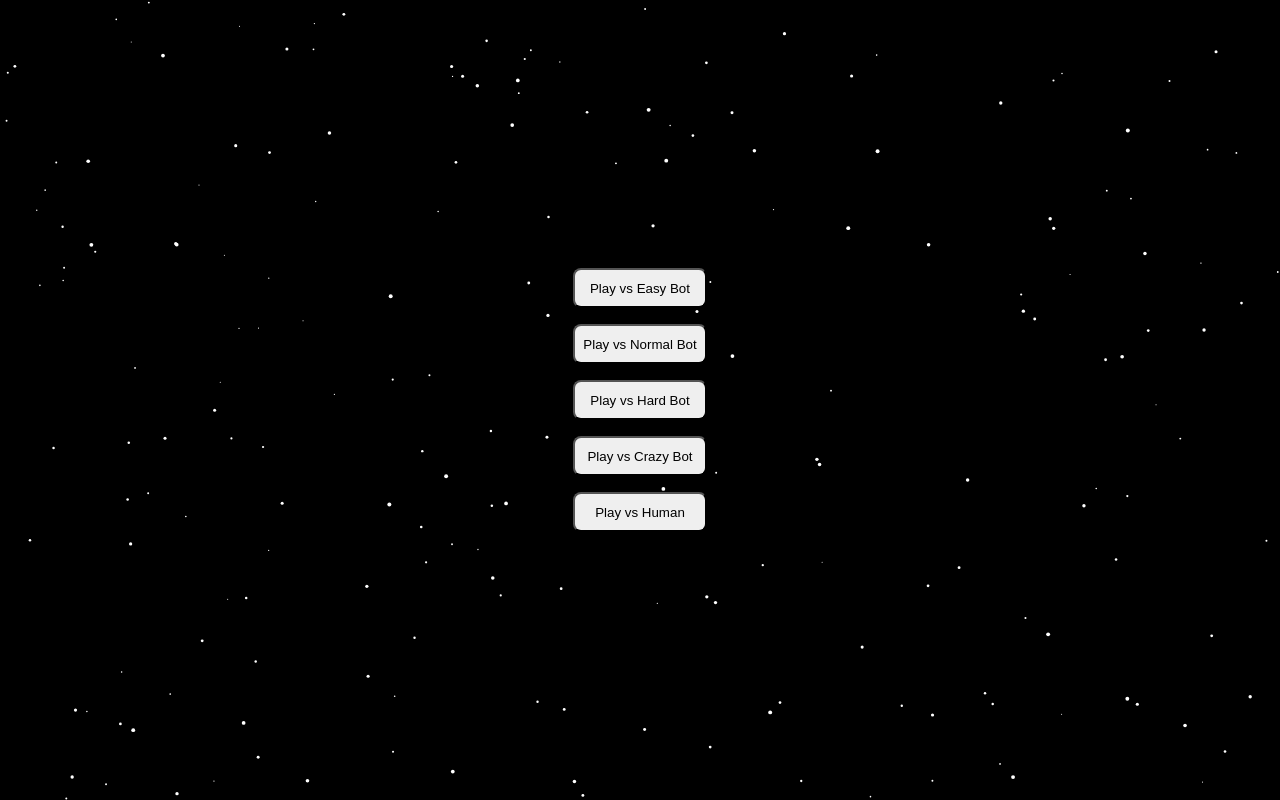
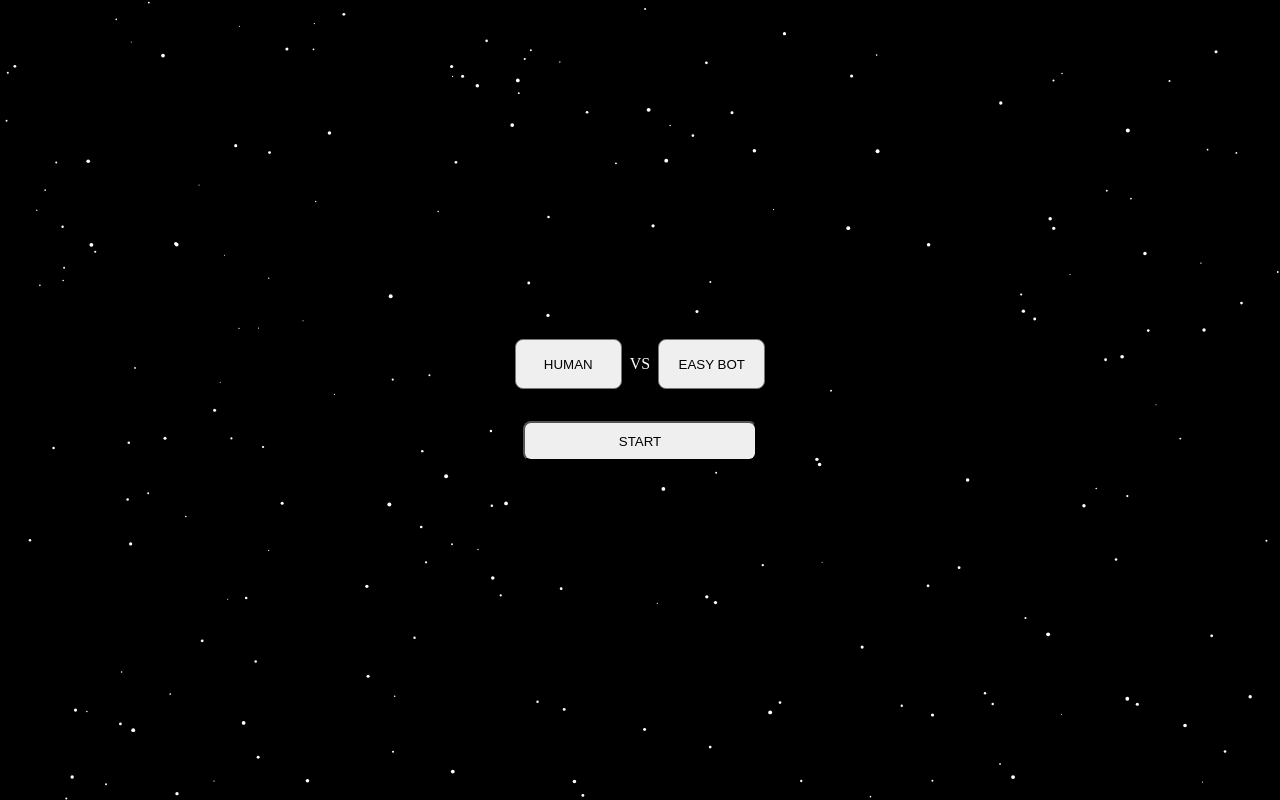
Before and after one commit to mirasnag/polytopia_chess, a React (Vite) app: page /game/creation in a window 1280 px wide. Built offline with nearby package versions, Linux system fonts and the light colour scheme.

Commit message:
- Some UI/UX changes in GameView and GameCreationView - Extended game creation options

```diff
--- a/src/components/game/GameOutcomeModal.tsx
+++ b/src/components/game/GameOutcomeModal.tsx
@@ -15,15 +15,15 @@ const GameOutcomeModal = () => {
   const winner =
     outcome.status === "finished" ? players[outcome.winnerId].name : "";
 
-  const handleExitClick = () => {
-    navigate("/");
-  };
-
-  const handleNewGameClick = () => {
+  const handleRestartClick = () => {
     dispatch({
       type: "create",
       payload: { config: config },
     });
+  };
+
+  const handleNewGameClick = () => {
+    navigate("/game/creation");
   };
 
   return (
@@ -38,7 +38,7 @@ const GameOutcomeModal = () => {
           </div>
         )}
         <div className={classes.actions}>
-          <button onClick={handleExitClick}>Exit</button>
+          <button onClick={handleRestartClick}>Restart</button>
           <button onClick={handleNewGameClick}>New Game</button>
         </div>
       </div>
--- a/src/styles/_button.scss
+++ b/src/styles/_button.scss
@@ -1,4 +1,5 @@
-button {
+button,
+.button {
   cursor: pointer;
 
   min-width: 5rem;
--- a/src/views/game/GameCreationView.module.scss
+++ b/src/views/game/GameCreationView.module.scss
@@ -6,13 +6,36 @@
   justify-content: center;
   align-items: center;
 
-  .buttons {
+  .contentWrapper {
     display: flex;
     flex-direction: column;
-    gap: 1rem;
+    justify-content: center;
+    align-items: center;
+
+    gap: 2rem;
+  }
+
+  .playerSelectors {
+    display: flex;
+    flex-direction: row;
+    gap: 0.5rem;
+
+    .playerSelector {
+      appearance: none;
+      text-align: center;
+    }
+
+    .vsText {
+      color: white;
+    }
+  }
+
+  .startButtonWrapper {
+    width: 100%;
+    padding: 0 0.5rem;
 
     button {
-      text-transform: none;
+      width: 100%;
     }
   }
 }
--- a/src/views/game/GameCreationView.tsx
+++ b/src/views/game/GameCreationView.tsx
@@ -1,20 +1,33 @@
 import { useGame } from "@/context/game/GameContext";
 import styles from "./GameCreationView.module.scss";
-import type { PlayerType } from "@/types/game";
+import { type PlayerType } from "@/types/game";
 import { useNavigate } from "react-router-dom";
+import { useState } from "react";
+
+export const playerTypes: Record<PlayerType, string> = {
+  "easy-bot": "Easy bot",
+  "normal-bot": "Normal bot",
+  "hard-bot": "Hard bot",
+  "crazy-bot": "Crazy bot",
+  human: "Human",
+};
 
 interface Props {}
 
 const GameCreationView: React.FC<Props> = () => {
   const { dispatch } = useGame();
+  const [selectedPlayerTypes, setSelectedPlayerTypes] = useState<PlayerType[]>([
+    "human",
+    "easy-bot",
+  ]);
   const navigate = useNavigate();
 
-  const handleButtonClick = (opponentType: PlayerType) => {
+  const handleStartButtonClick = () => {
     dispatch({
       type: "create",
       payload: {
         config: {
-          playerTypes: ["human", opponentType],
+          playerTypes: selectedPlayerTypes,
         },
       },
     });
@@ -22,24 +35,53 @@ const GameCreationView: React.FC<Props> = () => {
     navigate("/game");
   };
 
+  const handleSelectChange = (playerId: number, newValue: PlayerType) => {
+    const newPlayerTypes = selectedPlayerTypes.slice();
+    newPlayerTypes[playerId] = newValue;
+    setSelectedPlayerTypes(newPlayerTypes);
+  };
+
   return (
     <div className={styles.layout}>
-      <div className={styles.buttons}>
-        <button onClick={() => handleButtonClick("easy-bot")}>
-          Play vs Easy Bot
-        </button>
-        <button onClick={() => handleButtonClick("normal-bot")}>
-          Play vs Normal Bot
-        </button>
-        <button onClick={() => handleButtonClick("hard-bot")}>
-          Play vs Hard Bot
-        </button>
-        <button onClick={() => handleButtonClick("crazy-bot")}>
-          Play vs Crazy Bot
-        </button>
-        <button onClick={() => handleButtonClick("human")}>
-          Play vs Human
-        </button>
+      <div className={styles.contentWrapper}>
+        <div className={styles.playerSelectors}>
+          <select
+            name="playerSelector"
+            className={`${styles.playerSelector} button`}
+            defaultValue={selectedPlayerTypes[0]}
+            onChange={(e) =>
+              handleSelectChange(0, e.target.value as PlayerType)
+            }
+          >
+            {Object.entries(playerTypes).map(([type, title], index) => {
+              return (
+                <option key={index} value={type}>
+                  {title}
+                </option>
+              );
+            })}
+          </select>
+          <p className={styles.vsText}>VS</p>
+          <select
+            name="playerSelector"
+            className={`${styles.playerSelector} button`}
+            defaultValue={selectedPlayerTypes[1]}
+            onChange={(e) =>
+              handleSelectChange(1, e.target.value as PlayerType)
+            }
+          >
+            {Object.entries(playerTypes).map(([type, title], index) => {
+              return (
+                <option key={index} value={type}>
+                  {title}
+                </option>
+              );
+            })}
+          </select>
+        </div>
+        <div className={styles.startButtonWrapper}>
+          <button onClick={() => handleStartButtonClick()}>Start</button>
+        </div>
       </div>
     </div>
   );
--- a/src/views/game/GameView.tsx
+++ b/src/views/game/GameView.tsx
@@ -41,11 +41,12 @@ const GameView = () => {
 
     const runBotAction = async (action: GameAction) => {
       if (cancelled) return;
-      await new Promise((resolve) => setTimeout(resolve, 1000));
+      await new Promise((resolve) => setTimeout(resolve, 500));
       dispatch(action);
     };
 
     const runBotTurn = async () => {
+      await new Promise((resolve) => setTimeout(resolve, 500));
       if (currentPlayer.type === "human") return;
 
       const botActions = botChooseActions(state, currentPlayer.type);
```
